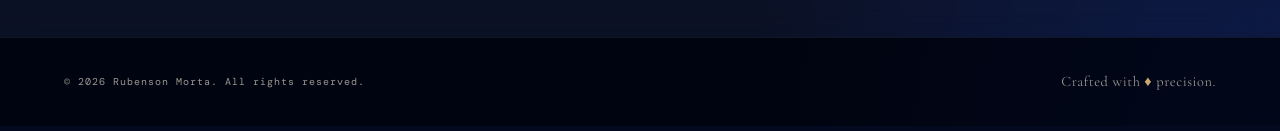
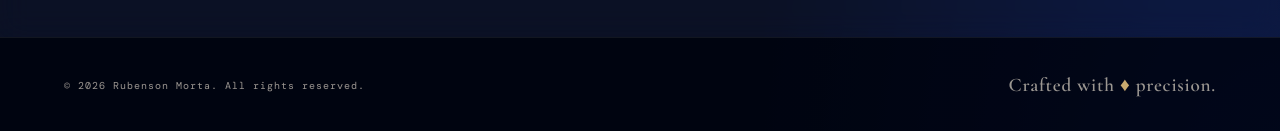
Before and after one commit to BorgirSandwich/portfolio, a plain HTML site: page index.html in a window 1280 px wide. Shown: the part 3132-3263 px from the top of the page. Drawn offline with nearby package versions, Linux system fonts and the light colour scheme; a web font is replaced by a local one.

Commit message:
Update index.html

```diff
--- a/index.html
+++ b/index.html
@@ -573,7 +573,7 @@
     #footer { position: relative; z-index: var(--z-content); padding-block: 2rem; border-top: 1px solid rgba(255,255,255,0.07); background: rgba(1,3,12,0.72); }
     .footer-inner { display: flex; align-items: center; justify-content: space-between; gap: 1rem; flex-wrap: wrap; }
     .footer-copy  { font-family: var(--ff-mono); font-size: 0.625rem; font-weight: 400; letter-spacing: 0.1em; color: var(--text-muted); }
-    .footer-mark  { font-family: var(--ff-display); font-size: 0.9rem; font-weight: 400; color: var(--text-muted); letter-spacing: 0.04em; }
+    .footer-mark  { font-family: var(--ff-display); font-size: 1.2rem; font-weight: 800; color: var(--text-muted); letter-spacing: 0.04em; }
     .footer-mark span { color: var(--gold); }
 
     /* =============================================================
```
